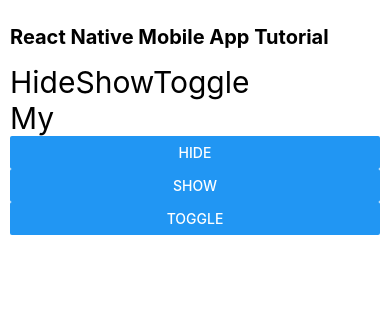
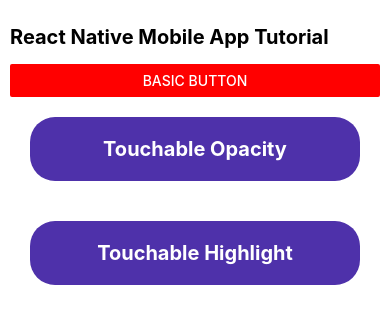
Before and after one commit to alauddin-bd/react-native-app, a React Native app: screen / in a window 390 px wide. Shown: the top 324 px of the page. Built offline with nearby package versions, Linux system fonts and the light colour scheme.

Commit message:
Learning Touchable Opacity & Touchable Highlight Button in react native

```diff
--- a/App.jsx
+++ b/App.jsx
@@ -1,8 +1,7 @@
 import { View,  Text, Button } from 'react-native';
 import React from 'react';
-import HideShowToggle from './src/components/HideShowToggle';
-
-
+import StyleWithButton from './src/components/StyleWithButton';
+// import HideShowToggle from './src/components/HideShowToggle';
 // import UseEffectHookUnmountingPhase from './src/components/UseEffectHookUnmountingPhase';
 // import UseEffectHookUpdatingPhase from './src/components/UseEffectHookUpdatingPhase';
 // import UseEffectHook from './src/components/UseEffectHook';
@@ -40,7 +39,8 @@
       {/* <UseEffectHook /> */}
       {/* <UseEffectHookUpdatingPhase /> */}
       {/* <UseEffectHookUnmountingPhase /> */}
-      <HideShowToggle />
+      {/* <HideShowToggle /> */}
+      <StyleWithButton />
 
     </View>
   )
--- /dev/null
+++ b/src/components/StyleWithButton.jsx
@@ -0,0 +1,34 @@
+import { View, Text, Button, TouchableOpacity, StyleSheet, TouchableHighlight } from 'react-native'
+import React from 'react'
+
+const StyleWithButton = () => {
+  return (
+    <View>
+      <Button title='Basic Button' color={'red'} />
+      <TouchableOpacity style={styles.button} activeOpacity={0.7}>
+        <Text style={styles.buttonText}>Touchable Opacity</Text>
+      </TouchableOpacity>
+      <TouchableHighlight style={styles.button} underlayColor="#3A1078" onPress={() => {console.log('Hello')}}>
+        <Text style={styles.buttonText}>Touchable Highlight</Text>
+      </TouchableHighlight>
+    </View>
+  )
+}
+
+export default StyleWithButton
+
+const styles = StyleSheet.create({
+  button: {
+    margin: 20,
+    backgroundColor: '#4E31AA',
+    padding: 20,
+    borderRadius: 25,
+    elevation: 5
+  },
+  buttonText: {
+    color: '#fff',
+    fontSize: 20,
+    fontWeight: 'bold',
+    textAlign: 'center'
+  }
+})
```
